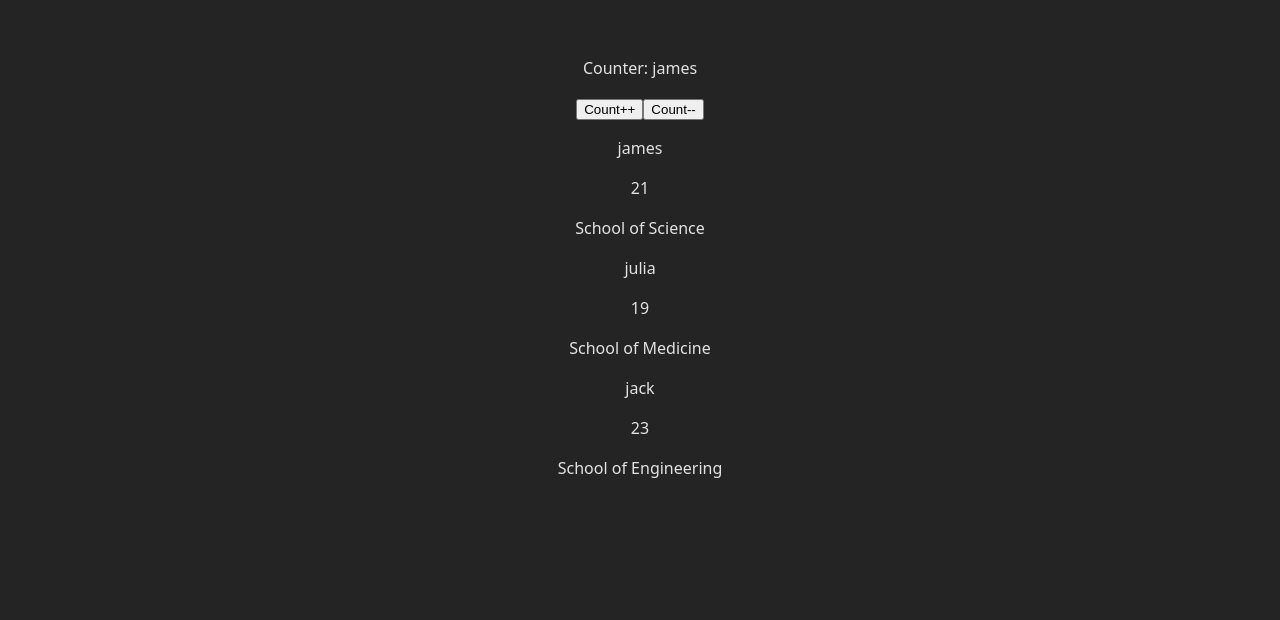
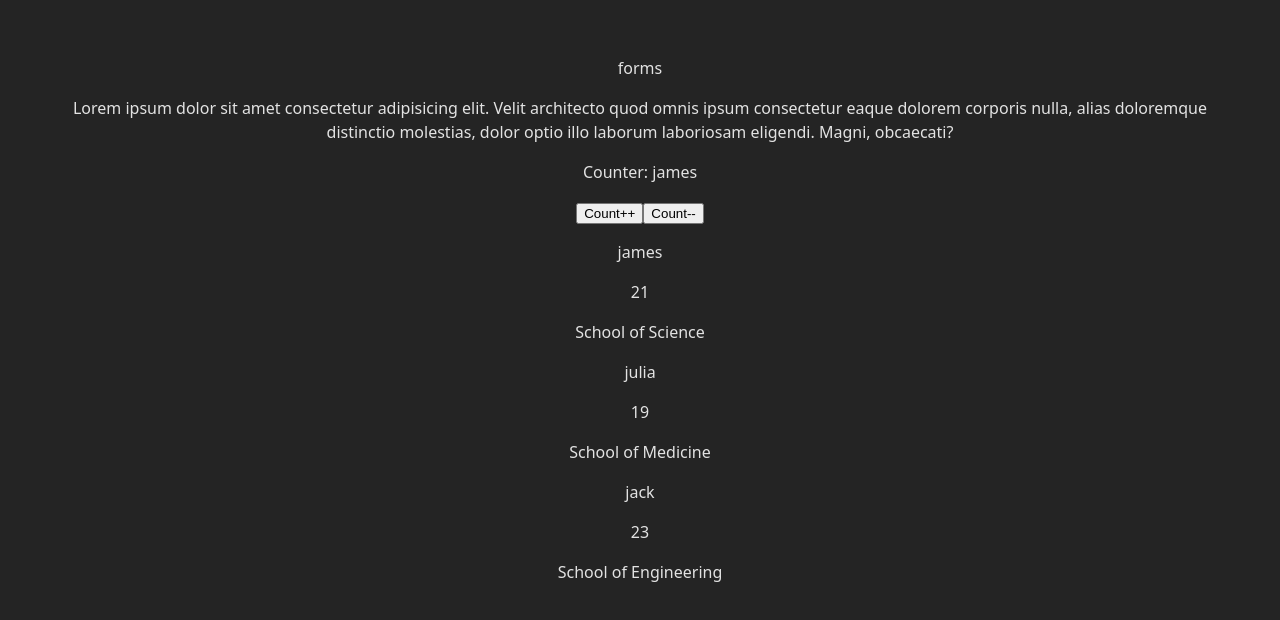
Before and after one commit to mukuvi/cafesynca, a React (Vite) app in the folder v2/: page / in a window 1280 px wide. Shown: the top 620 px of the page. Built offline with nearby package versions, Linux system fonts and the light colour scheme.

Commit message:
cafesynca

```diff
--- a/v2/src/Pages/Home.jsx
+++ b/v2/src/Pages/Home.jsx
@@ -1,9 +1,11 @@
 import { Counter } from "../components/Counter";
 import { Data } from "../components/Data";
+import { Form } from "../components/Form";
 
 export const Home = () => {
   return (
     <>
+      <Form />
       <Counter />
       <Data />
     </>
--- /dev/null
+++ b/v2/src/components/Form.jsx
@@ -0,0 +1,13 @@
+export const Form = () => {
+  return (
+    <>
+      <p>forms</p>
+      <p>
+        Lorem ipsum dolor sit amet consectetur adipisicing elit. Velit
+        architecto quod omnis ipsum consectetur eaque dolorem corporis nulla,
+        alias doloremque distinctio molestias, dolor optio illo laborum
+        laboriosam eligendi. Magni, obcaecati?
+      </p>
+    </>
+  );
+};
```
